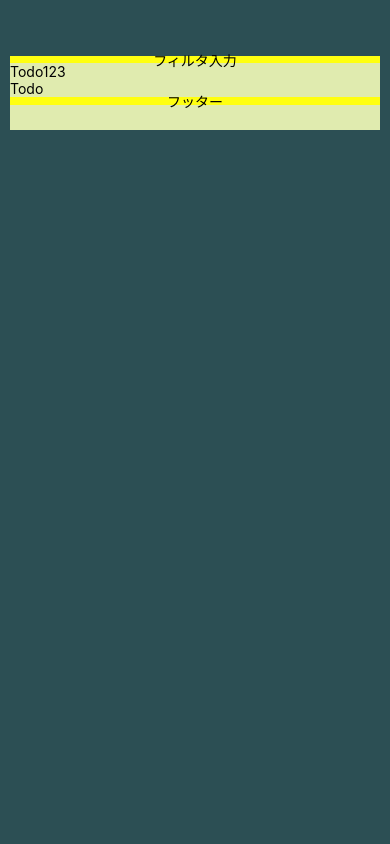
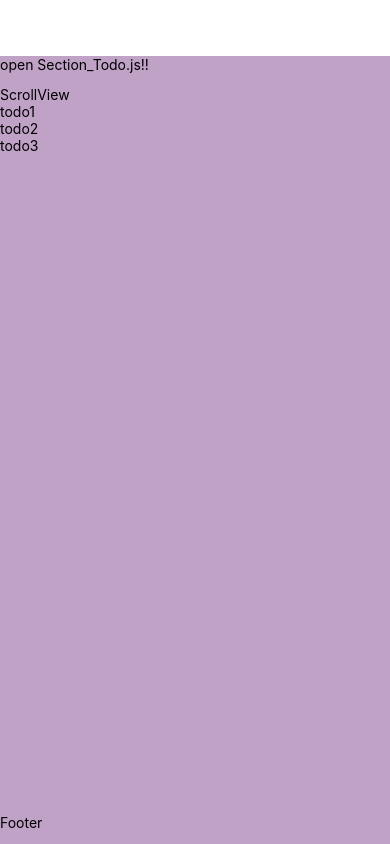
Before and after one commit to Genki-Arai/MyApp, a React Native app: screen / in a window 390 px wide. Built offline with nearby package versions, Linux system fonts and the light colour scheme.

Commit message:
p100まで実施

```diff
--- a/app.json
+++ b/app.json
@@ -3,6 +3,7 @@
     "name": "MyApp",
     "slug": "MyApp",
     "version": "1.0.0",
-    "newArchEnabled": true
+    "newArchEnabled": true,
+    "orientation": "portrait"
   }
 }
--- /dev/null
+++ b/components/Section_Todo.js
@@ -0,0 +1,50 @@
+import { FlatList, Platform, ScrollView, StyleSheet, Text, View } from "react-native";
+import React from "react";
+
+const StatusbarHeight = Platform.OS === "ios" ? 44 : 56;
+
+export default function Section_Todo() {
+    const [todo, setTodo] = React.useState({
+        todo:[
+        {index: 1, title: "todo1", done: false},
+        {index: 2, title: "todo2", done: false},
+        {index: 3, title: "todo3", done: false}],
+        currentIndex: 3,
+    });
+
+  return (
+    <View style={styles.container}>
+      <View style={styles.filter}>
+        <Text>open Section_Todo.js!!</Text>
+      </View>
+      <ScrollView style={styles.todolist}>
+        <Text>ScrollView</Text>
+        <FlatList
+            data={todo.todo}
+            renderItem={({item}) => <Text>{item.title}</Text>}
+            keyExtractor={(item, index) => "todo_" + item.index}
+            ></FlatList>
+      </ScrollView>
+      <View style={styles.input}>
+        <Text>Footer</Text>
+      </View>
+    </View>
+  );
+}
+
+const styles = StyleSheet.create({
+  container: {
+    flex: 1,
+    backgroundColor: "#c0a2c7",
+    marginTop: StatusbarHeight,
+  },
+  filter: {
+    height: 30,
+  },
+  todolist: {
+    flex: 1,
+  },
+  input : {
+    height: 30,
+  }
+});
--- a/index.js
+++ b/index.js
@@ -1,9 +1,10 @@
 import { registerRootComponent } from 'expo';
 
 import App from './App';
-import Todo from './Todo';
+import Todo from './components/Todo';
+import Section_Todo from './components/Section_Todo';
 
 // registerRootComponent calls AppRegistry.registerComponent('main', () => App);
 // It also ensures that whether you load the app in Expo Go or in a native build,
 // the environment is set up appropriately
-registerRootComponent(Todo);
+registerRootComponent(Section_Todo);
```
Also changed, not shown: components/Todo.js (renamed from Todo.js).
